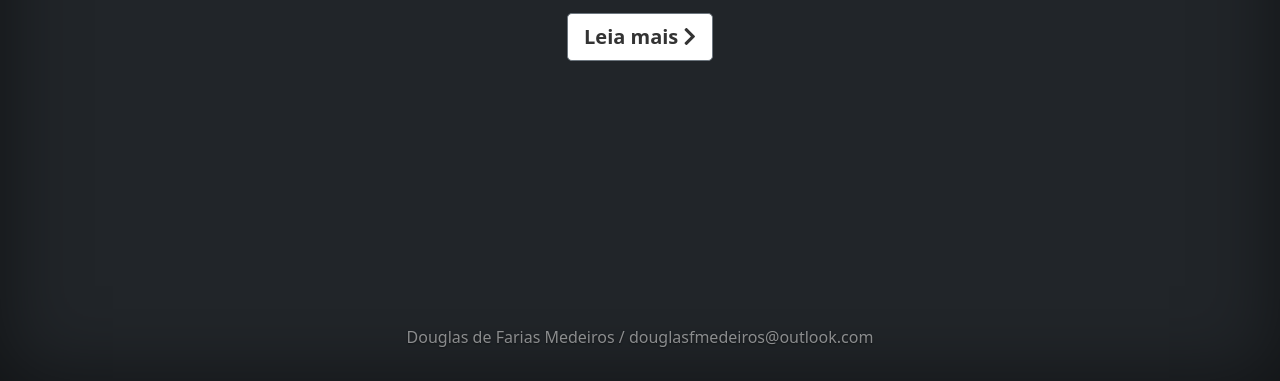
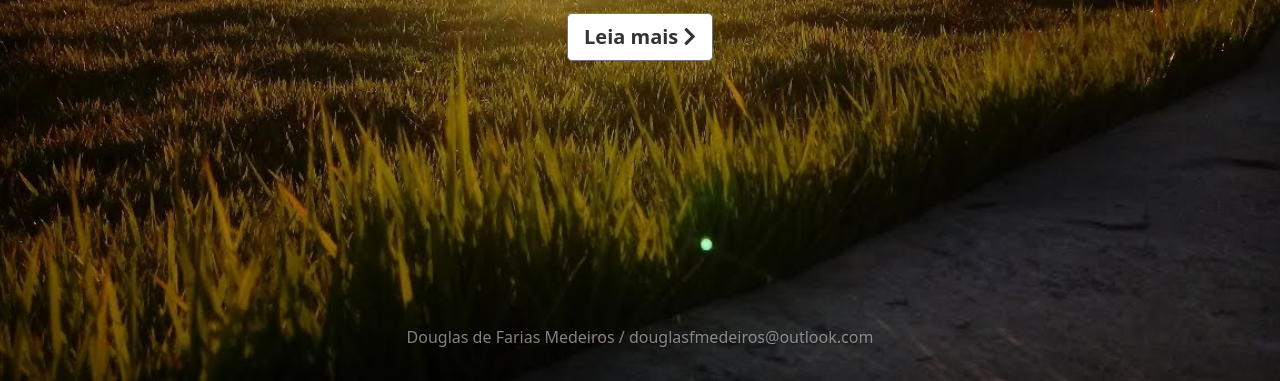
Before and after one commit to douglasfmed/douglasfmed.github.io, a plain HTML site: page index.html in a window 1280 px wide. Shown: the part 419-800 px from the top of the page. Drawn offline with nearby package versions, Linux system fonts and the light colour scheme.

Commit message:
Corrigindo o caminho da imagem de fundo

```diff
--- a/css/style.css
+++ b/css/style.css
@@ -8,7 +8,7 @@ body{
 */
 
 body{
-    background-image: url('img/bg_jp.jpg');
+    background-image: url('../img/bg_jp.jpg');
     background-position: center;
     background-size:cover;
     text-shadow: 0 .05rem .1rem rgba(0, 0, 0, .5);
```
